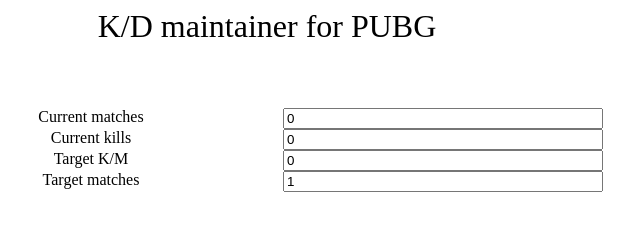
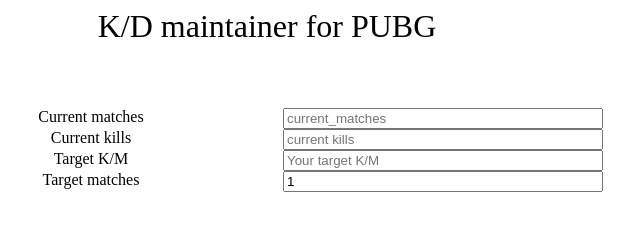
Before and after one commit to coder-san/KD_Calculator, a Gatsby site: page / in a window 1280 px wide. Shown: the whole page, without its empty margins (373-1013 px from the left). Built offline with nearby package versions, Linux system fonts and the light colour scheme; Gatsby itself is replaced by a stand-in of ours.

Commit message:
text inputs are mostly empty by default

```diff
--- a/src/components/KM_Form.jsx
+++ b/src/components/KM_Form.jsx
@@ -4,12 +4,12 @@
 import Results from './Results';
 
 function KM_Form(props) {
-    const [current_kills, setCurrentKills] = useState(0);
-    const [current_matches, setCurrentMatches] = useState(0);
-    const [current_km, setCurrentKM] = useState(0);
-    const [target_km, setTargetKM] = useState(0);
+    const [current_kills, setCurrentKills] = useState();
+    const [current_matches, setCurrentMatches] = useState();
+    const [current_km, setCurrentKM] = useState();
+    const [target_km, setTargetKM] = useState();
     const [target_matches, setTargetMatches] = useState(1);
-    const [target_kills, setTargetKills] = useState(0);
+    const [target_kills, setTargetKills] = useState();
 
     const onCurrentKillsChange = (event) => {
         let value = event.target.value;
```
